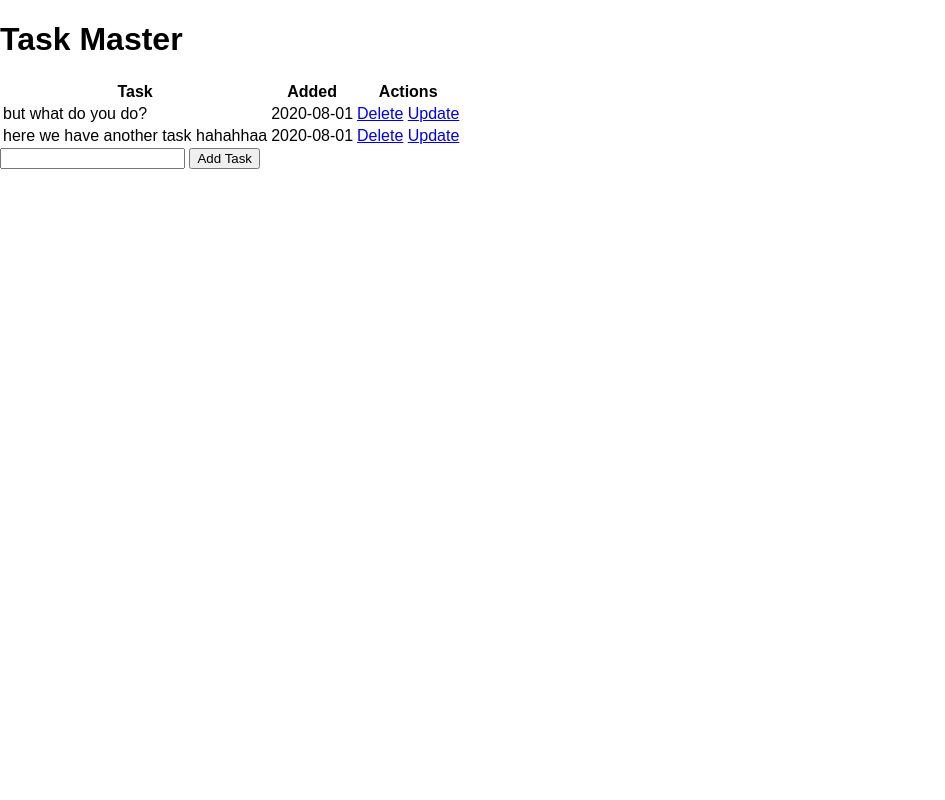
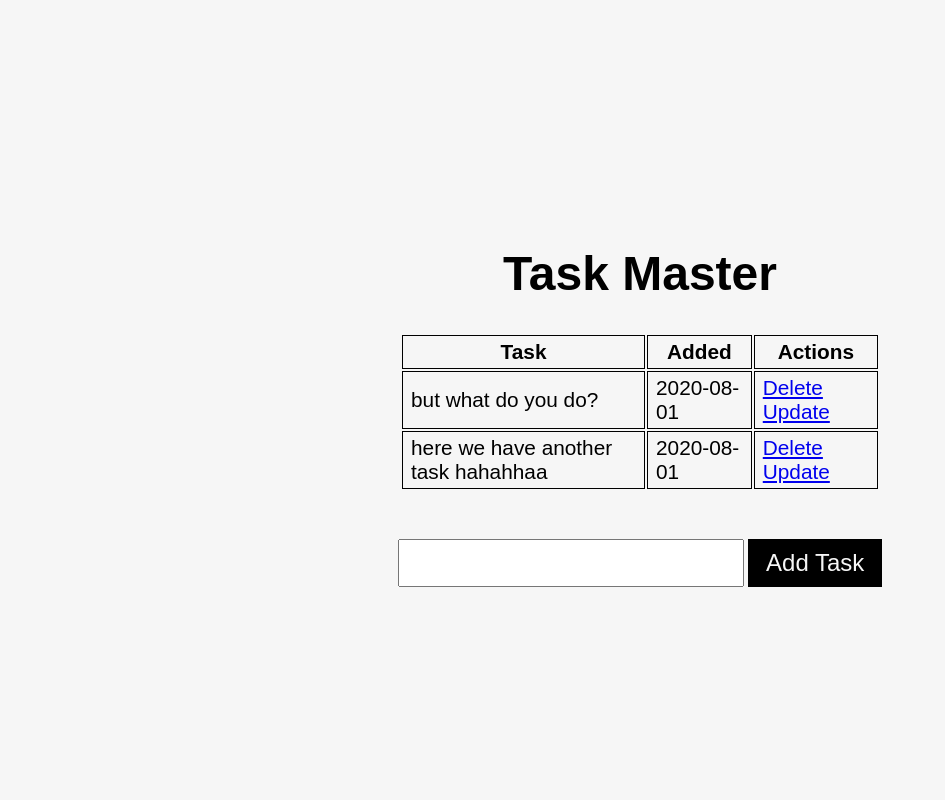
Before and after one commit to maneroto/FlaskTutorial, a Flask app: page / in a window 1280 px wide. Shown: the whole page, without its empty margins (0-945 px from the left). Run offline with Flask 2, Linux system fonts and the light colour scheme; data comes from the database, SQL or seed files in the repository; both versions use the stored data as it was after the commit.

Commit message:
Add some styles

```diff
--- a/static/css/main.css
+++ b/static/css/main.css
@@ -1,4 +1,48 @@
 body {
   margin: 0;
   font-family: sans-serif;
+  display: flex;
+  flex-direction: column;
+  align-items: center;
+  justify-content: center;
+  width: 100%;
+  height: 100vh;
+  font-size: 16px;
+  background-color: #f6f6f6;
 }
+h1 {
+  font-size: max(6vmin, 2rem);
+  text-align: center;
+}
+h4 {
+  text-align: center;
+}
+form {
+  margin: auto;
+  text-align: center;
+}
+input {
+  font-size: max(3vmin, 1.25rem);
+  padding: 0.5rem 1rem;
+}
+input[type='submit'] {
+  background-color: black;
+  border: 2px solid black;
+  color: #f6f6f6;
+  cursor: pointer;
+  transition: background-color 0.3s ease, color 0.3s ease;
+}
+input[type='submit']:hover {
+  background-color: transparent;
+  color: black;
+}
+table {
+  margin: 1rem auto 3rem auto;
+  width: 60vmin;
+}
+th,
+td {
+  font-size: max(2.6vmin, 1rem);
+  border: 1px solid black;
+  padding: 0.25rem 0.5rem;
+}
```
Also changed, not shown: text.db.
